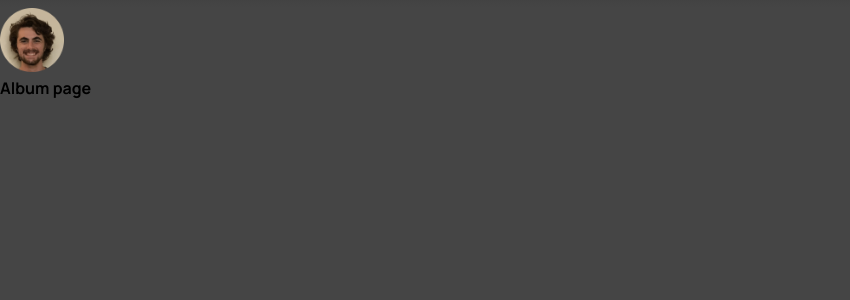
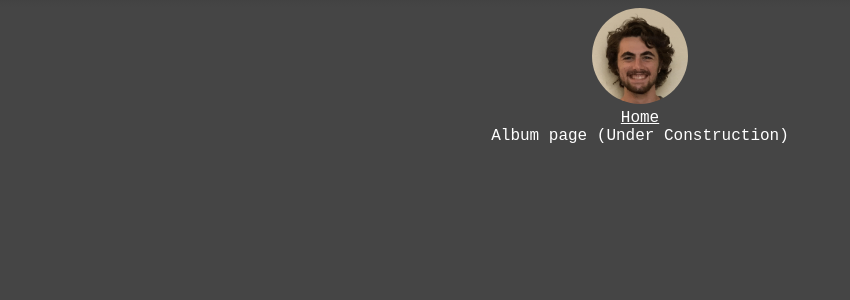
Before and after one commit to LuLaValva/lukelavalva.com, a React (Create React App) app: page /albums in a window 1280 px wide. Shown: the top 300 px of the page, without its empty margins (0-850 px from the left). Built offline with nearby package versions, Linux system fonts and the light colour scheme.

Commit message:
Updated sub-pages

```diff
--- a/src/App.tsx
+++ b/src/App.tsx
@@ -5,6 +5,7 @@ import NavigationHandler from "./NavigationHandler";
 import Home from "./Pages/Home";
 import SubPage from "./Pages/SubPage";
 import AlbumRatingPage from "./Pages/AlbumRatingPage";
+import ResumePage from "./Pages/ResumePage";
 
 let App: React.FC = () => {
   return (
@@ -14,6 +15,7 @@ let App: React.FC = () => {
         <SubPage>
           <Switch>
             <Route path="/albums" component={AlbumRatingPage} />
+            <Route path="/resume" component={ResumePage} />
           </Switch>
         </SubPage>
       </NavigationHandler>
--- a/src/Pages/AlbumRatingPage.tsx
+++ b/src/Pages/AlbumRatingPage.tsx
@@ -3,7 +3,7 @@ import React from "react";
 type AlbumRatingPageProps = {};
 
 const AlbumRatingPage: React.FC<AlbumRatingPageProps> = () => {
-  return <div>Album page</div>;
+  return <div>Album page (Under Construction)</div>;
 };
 
 export default AlbumRatingPage;
--- a/src/Pages/Home.tsx
+++ b/src/Pages/Home.tsx
@@ -28,6 +28,9 @@ const Home = (props: Props) => {
       <BoxInSky width={24} left={800} top={2}>
         Haha you made it to the end
       </BoxInSky>
+      <BoxInSky width={23} left={30} top={20}>
+        <Link to="/resume">Resume</Link>
+      </BoxInSky>
       <img
         src="me_circle.gif"
         className={styles.rollingPicture}
--- a/src/Pages/SubPage.tsx
+++ b/src/Pages/SubPage.tsx
@@ -9,8 +9,10 @@ interface Props {
 const SubPage = (props: Props) => {
   return (
     <div className={styles.ground}>
-      <Link to="/">
-        <img src="me_circle.gif" alt="My face" style={{ width: "4em" }}></img>
+      <Link to="/" className={styles.homeButton}>
+        <img src="me.gif" alt="My face" />
+        <br />
+        Home
       </Link>
       {props.children}
     </div>
--- a/src/styles/App.module.css
+++ b/src/styles/App.module.css
@@ -39,6 +39,12 @@ body {
   height: 110vh;
   padding-top: 11vh;
   background-image: linear-gradient(to bottom, #242424, #454545 9%);
+  display: flex;
+  align-items: center;
+  flex-direction: column;
+  color: white;
+  font-family: monospace;
+  font-size: large;
 }
 
 .rollingPicture {
@@ -54,8 +60,22 @@ body {
 .boxInSky {
   position: absolute;
   text-align: center;
-  border-radius: 1em;
-  box-shadow: inset 0 0 10px #121212;
+  border-radius: 3em;
+  box-shadow: inset 0 0 1em #12121296;
   background-color: #f2f2f2;
   padding: 1em;
 }
+
+.homeButton {
+  text-align: center;
+  color: white;
+}
+.homeButton:hover > img {
+  box-shadow: 0 0 1em #fff;
+}
+
+.homeButton > img {
+  width: 6em;
+  border-radius: 50%;
+  transition: all 0.3s;
+}
```
